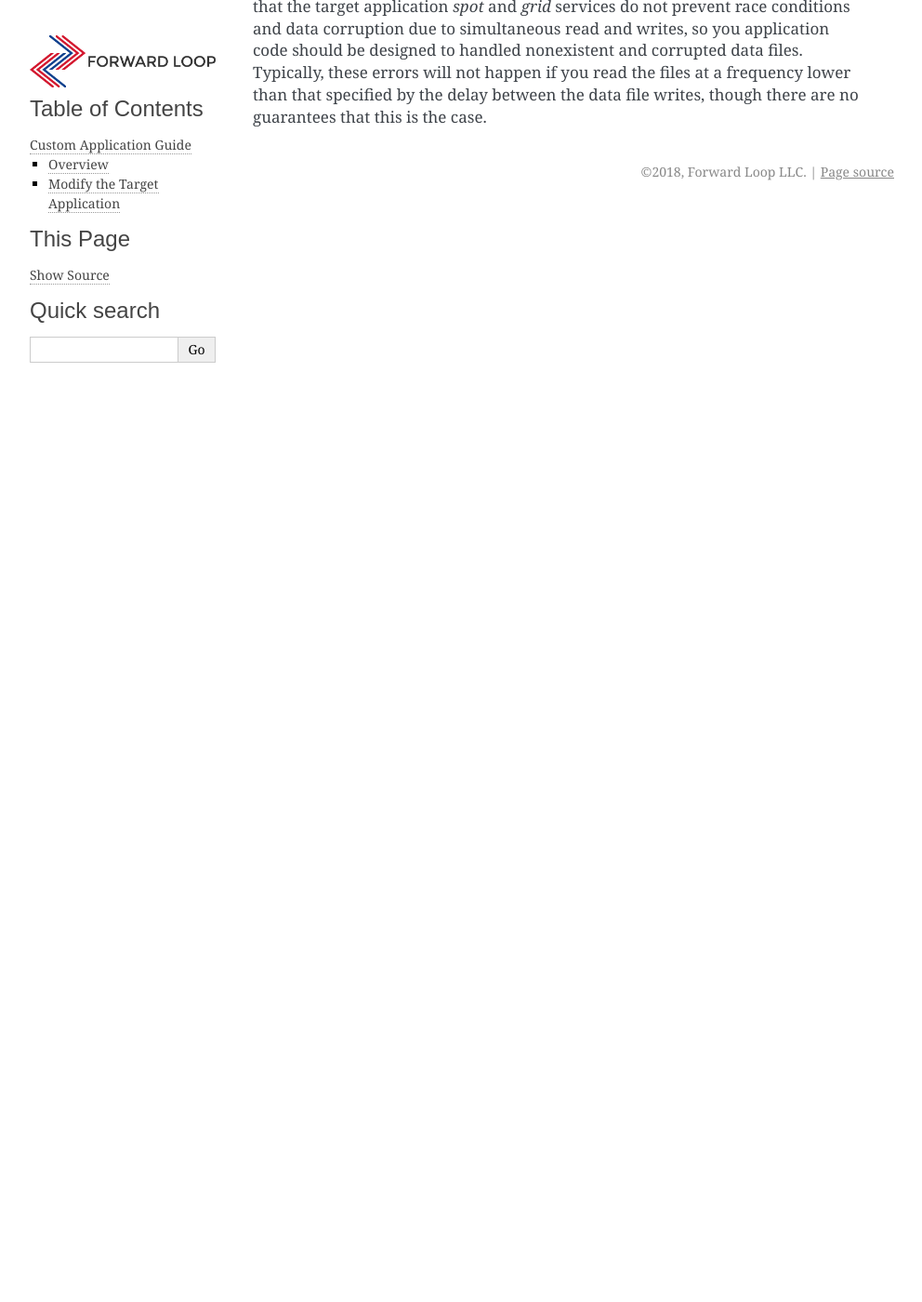
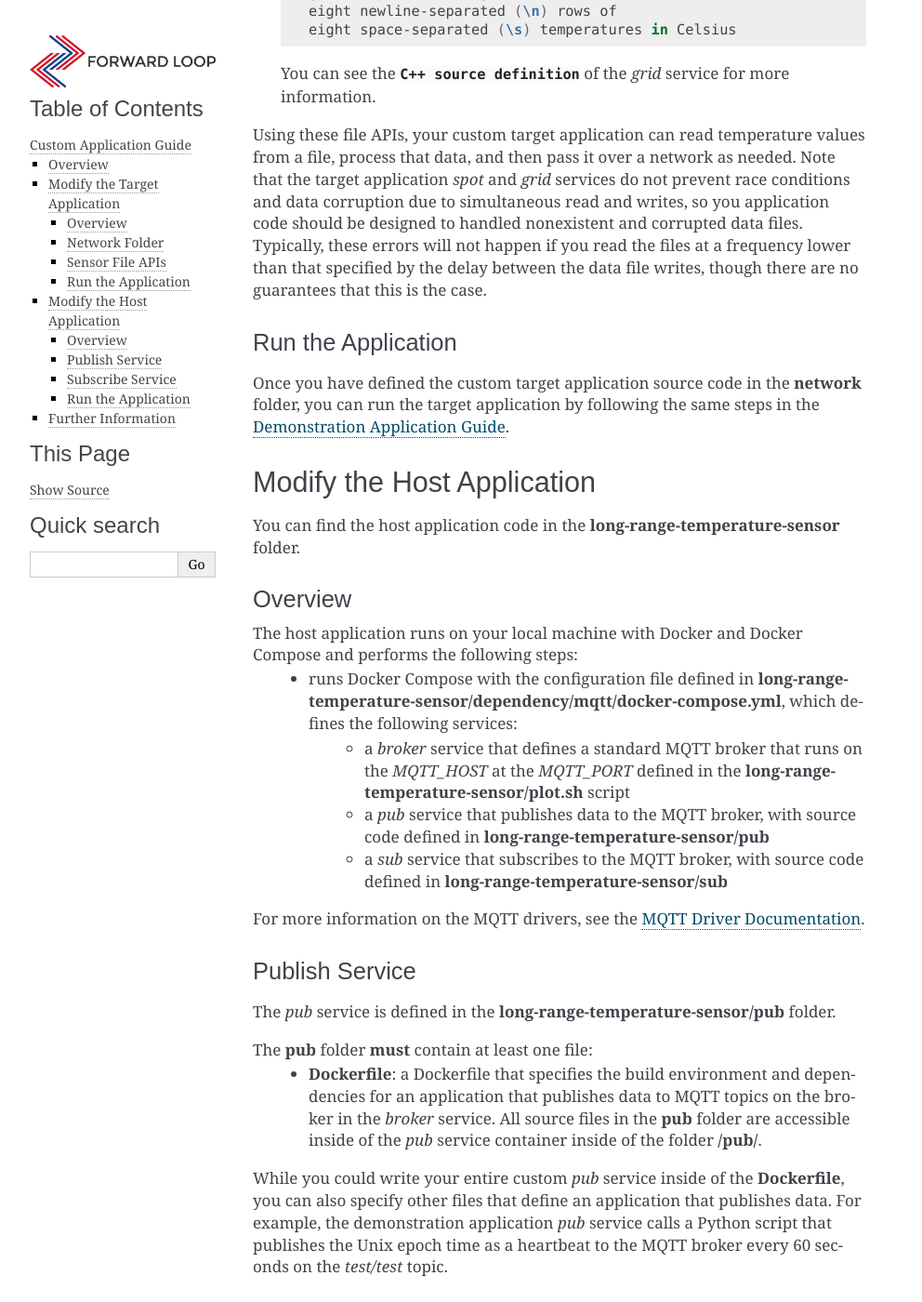
Before and after one commit to ForwardLoopLLC/long-range-temperature-sensor, a Sphinx documentation site: the page built from docs/source/intro/custom.rst, in a window 1280 px wide and 1400 px high, scrolled down 2253 px. Shown: the whole window at 93% size, without its empty margins (148-1140 px from the left). Built offline with Sphinx 7.4.7, drawn with Linux system fonts in a browser that asks for light colours; some of the changed text lies outside the part shown.

Commit message:
[DOCS] completed custom application guide

```diff
--- a/docs/source/intro/custom.rst
+++ b/docs/source/intro/custom.rst
@@ -1,8 +1,9 @@
+========================
 Custom Application Guide
 ========================
 
 Overview
---------
+========
 This guide covers how to modify the demonstration application to use your own target and host application code. You can read live temperature data from almost any application you want on your Forward Loop Zero and then digest that data over MQTT using almost any application on your host.
 
 The guide assumes you are familiar with the instructions in the :doc:`demo`.
@@ -10,16 +11,20 @@
 Throughout this guide, all code changes are based on the demonstration application code, which can be found in the `Demonstration Application GitHub repository <https://github.com/ForwardLoopLLC/long-range-temperature-sensor>`_.
 
 Modify the Target Application
------------------------------
+=============================
 You can find all of the target application code in the **long-range-temperature-sensor/target** folder.
 
-The target application runs in Docker and performs the following steps:
-    - follows the instructions in **Dockerfile.linux** and installs Docker Compose inside of Docker
+Overview
+--------
+The target application runs on your Forward Loop Zero in Docker and performs the following steps:
+    - follows the instructions in **Dockerfile.linux** and installs Docker Compose inside of the Docker container
     - runs the script **run.sh** to start the services defined in **docker-compose.yml**, which are:
         - a *network* service that reads files **/data/mlx90614/data** and **/data/amg8833/data** inside of the container then publishes the data read from those files to the MQTT topics *data/spot* and *data/grid*, respectively
         - a *spot* service that reads temperature data from the MLX90614 sensor and continuously updates **/data/mlx90614/data** with that data in the *network* container
         - a *grid* service that reads temperature data from the AMG8833 sensor and continuously updates **/data/amg8833/data** with that data in the *network* container
 
+Network Folder
+--------------
 In order to read live data from both sensors, process that data, and pass that processed data over MQTT, you should only need to change the files in the **long-range-temperature-sensor/target/network** folder. You can use the same *spot* and *grid* services to read live data inside of the *network* service container.
 
 Specifically, the **network** folder **must** contain at least two files:
@@ -28,6 +33,8 @@
 
 While you could write your entire custom target application inside of **run.sh**, you can also specify other files inside of the **network** folder in order to define more complicated custom target applications. For example, the demonstration application **run.sh** calls Python to run a script that reads data from the sensors and publishes that data to an MQTT broker.
 
+Sensor File APIs
+----------------
 No matter what custom target application Docker environment you choose, you can access the live temperature data from both sensors through two simple file interfaces inside of the *network* service container:
     - **/data/mlx90614/data**: a list of comma-separated values read from the MLX90614 long-range infrared sensor. The *spot* service updates the temperature with a delay between measurements specified in the *MLX90614_DELAY* environment variable under the *mlx90614* service in the **docker-compose.yml** file in the **network** folder. Note that they delay value is specified in milliseconds. The values in the data file are organized as follows:
     .. code-block:: bash
@@ -51,3 +58,55 @@
 
     You can see the :download:`C++ source definition <../../../target/dependency/amg8833/example/file_api_linux.cpp>` of the *grid* service for more information.
 Using these file APIs, your custom target application can read temperature values from a file, process that data, and then pass it over a network as needed. Note that the target application *spot* and *grid* services do not prevent race conditions and data corruption due to simultaneous read and writes, so you application code should be designed to handled nonexistent and corrupted data files. Typically, these errors will not happen if you read the files at a frequency lower than that specified by the delay between the data file writes, though there are no guarantees that this is the case.
+
+Run the Application
+-------------------
+Once you have defined the custom target application source code in the **network** folder, you can run the target application by following the same steps in the :doc:`demo`.
+
+Modify the Host Application
+===========================
+You can find the host application code in the **long-range-temperature-sensor** folder.
+
+Overview
+--------
+The host application runs on your local machine with Docker and Docker Compose and performs the following steps:
+    - runs Docker Compose with the configuration file defined in **long-range-temperature-sensor/dependency/mqtt/docker-compose.yml**, which defines the following services:
+        - a *broker* service that defines a standard MQTT broker that runs on the *MQTT_HOST* at the *MQTT_PORT* defined in the **long-range-temperature-sensor/plot.sh** script
+        - a *pub* service that publishes data to the MQTT broker, with source code defined in **long-range-temperature-sensor/pub**
+        - a *sub* service that subscribes to the MQTT broker, with source code defined in **long-range-temperature-sensor/sub**
+
+For more information on the MQTT drivers, see the `MQTT Driver Documentation <https://docs.forward-loop.com/drivers/mqtt/master/index.html>`_.
+
+Publish Service
+---------------
+The *pub* service is defined in the **long-range-temperature-sensor/pub** folder.
+
+The **pub** folder **must** contain at least one file:
+    - **Dockerfile**: a Dockerfile that specifies the build environment and dependencies for an application that publishes data to MQTT topics on the broker in the *broker* service. All source files in the **pub** folder are accessible inside of the *pub* service container inside of the folder **/pub/**.
+
+While you could write your entire custom *pub* service inside of the **Dockerfile**, you can also specify other files that define an application that publishes data. For example, the demonstration application *pub* service calls a Python script that publishes the Unix epoch time as a heartbeat to the MQTT broker every 60 seconds on the *test/test* topic.
+
+Subscribe Service
+-----------------
+The *sub* service is defined in the **long-range-temperature-sensor/sub** folder.
+
+The **sub** folder **must** contain at least one file:
+    - **Dockerfile**: a Dockerfile that specifies the build environment and dependencies for an application that subsribes to  MQTT topics on the broker in the *broker* service. All source files in the **sub** folder are accessible inside of the *sub* service container inside of the folder **/sub/**.
+
+While you could write your entire custom *sub* service inside of the **Dockerfile**, you can also specify other files that define an application that subscribes to data topics. For example, the demonstration application *sub* service subscribes to heartbeat topic on *test/test* and the temperature data topics on *data/spot* and *data/grid*.
+
+Run the Application
+-------------------
+Once you have defined the *pub* and *sub* services' source code in the **pub** and **sub** folders, along with the *MQTT_HOST* and *MQTT_PORT* values in **plot.sh**, you can run the host application by following the same steps in the :doc:`demo`.
+
+Further Information
+===================
+The Forward Loop Zero long-range temperature sensor uses open-source, MIT-licensed code from the Forward Loop Zero ecosystem, including:
+
+`MQTT Drivers <https://docs.forward-loop.com/drivers/mqtt/master/index.html>`_
+
+`MLX90614 Drivers <https://docs.forward-loop.com/drivers/mlx90614/master/index.html>`_
+
+`AMG8833 Drivers <https://docs.forward-loop.com/drivers/amg8833/master/index.html>`_
+
+`I2C Drivers <https://docs.forward-loop.com/drivers/i2c/master/index.html>`_
```
